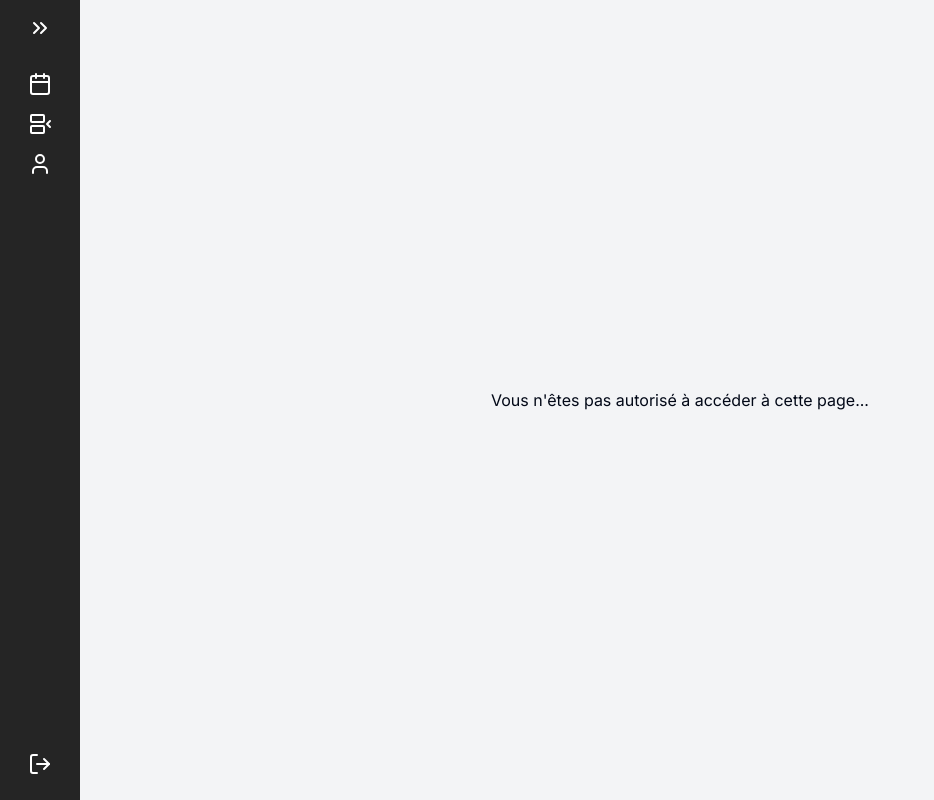
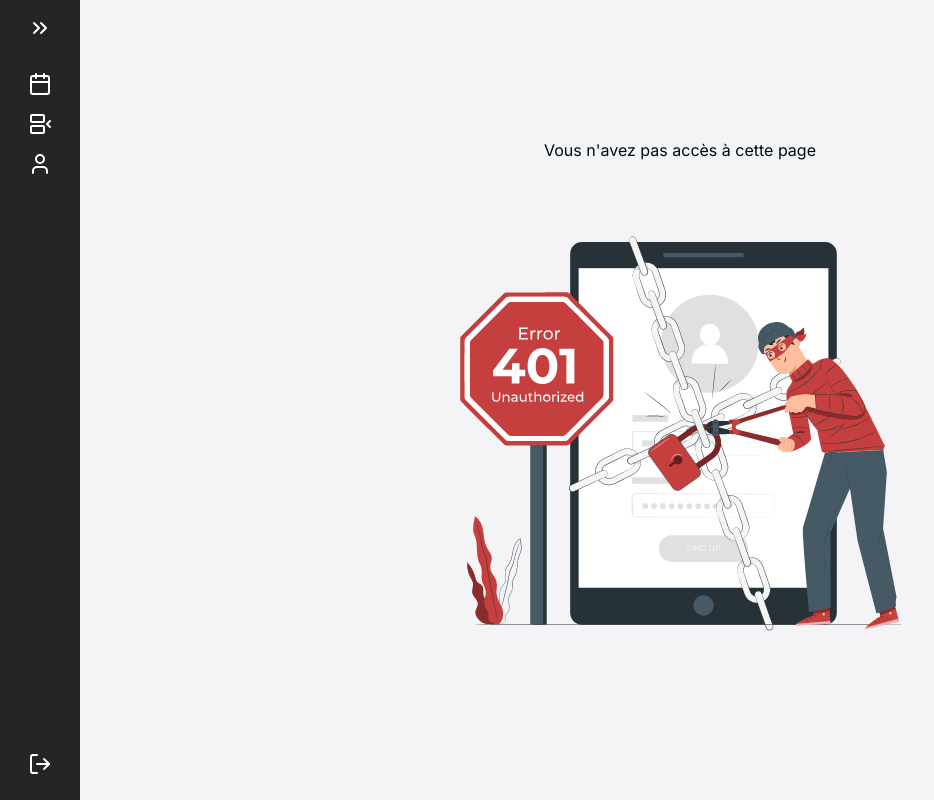
Before and after one commit to jpthibault20/vol-evasion-calendar, a Next.js app: page /planes in a window 1280 px wide. Shown: the whole page, without its empty margins (0-934 px from the left). Built offline with nearby package versions, Linux system fonts and the light colour scheme; no server answers.

Commit message:
"Updated sidebar link text, added image to planes page, and modified role gate component to display unauthorized access image"

```diff
--- a/app/(protected)/_components/sidebar.tsx
+++ b/app/(protected)/_components/sidebar.tsx
@@ -59,7 +59,7 @@ export const Sidebar = () => {
                   <Link href="/planes">
                     <div className={`flex items-center p-2 rounded-md hover:bg-gray-800 ${isOpen ? 'justify-start' : 'justify-center'}`}>
                       <Plane className="w-6 h-6" />
-                      {isOpen && <span className="ml-2">Avions</span>}
+                      {isOpen && <span className="ml-2">Mes ULM</span>}
                     </div>
                   </Link>
                 </li>
--- a/app/(protected)/planes/page.tsx
+++ b/app/(protected)/planes/page.tsx
@@ -1,5 +1,7 @@
 import { RoleGate } from '@/components/auth/role-gate'
+import Image from 'next/image'
 import React from 'react'
+import pictureBuilding from "@/public/Under construction.gif"
 
 const planes = () => {
   return (
@@ -7,7 +9,11 @@ const planes = () => {
       <RoleGate allowedRole={'PILOTE'} noAccesPage={true}>
         <div className="flex justify-center items-center h-screen">
           <p className="text-center">
-            Page indisponible pour le moment
+            <p>Cette page est en construction</p>
+            <Image
+            src={pictureBuilding}
+            alt='picture website in building'
+            width={500}/>
           </p>
         </div>
       </RoleGate>
--- a/components/auth/role-gate.tsx
+++ b/components/auth/role-gate.tsx
@@ -2,8 +2,8 @@
 
 import { UserRole } from "@prisma/client";
 import { useCurrentRole } from "@/hooks/use-current-role";
-import { currentRole } from "@/lib/auth";
-import { useState } from "react";
+import Image from "next/image"
+import noAcces from "@/public/401 Error Unauthorized.gif"
 
 interface RoleGateProps {
   children: React.ReactNode;
@@ -44,9 +44,15 @@ export const RoleGate = ({ children, allowedRole, noAccesPage}: RoleGateProps) =
     if (noAccesPage == true) {
       return (
         <div className="flex justify-center items-center h-screen">
-            <p className="text-center">
-                Vous n&apos;êtes pas autorisé à accéder à cette page...
-            </p>
+            <div className="text-center">
+              <p>
+                Vous n&apos;avez pas accès à cette page
+              </p>
+                <Image
+                src={noAcces}
+                alt="401 Error Unauthorized"
+                width={500}/>
+            </div>
         </div>
       )
     }
```
Also changed, not shown: public/401 Error Unauthorized.gif (added), public/Under construction.gif (added).
